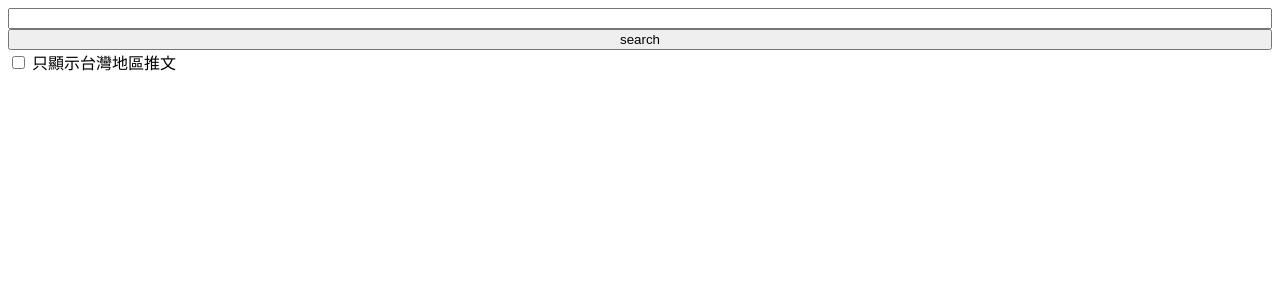
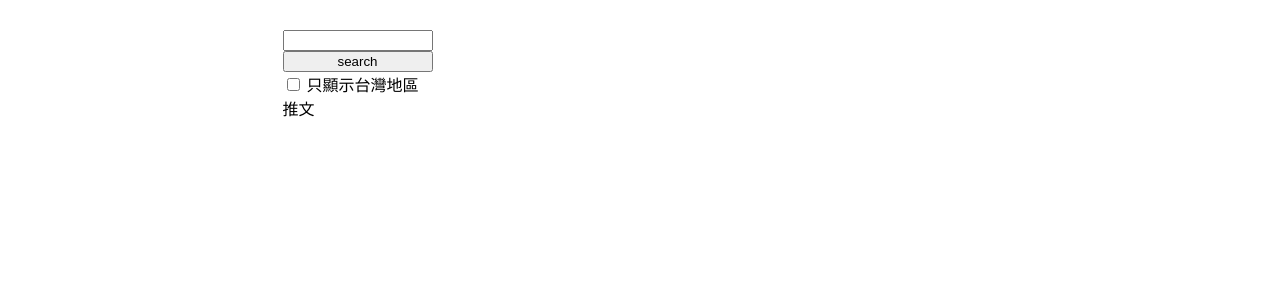
Before and after one commit to ShooBoost/search_for_taiwan, a Nuxt app: page / in a window 1280 px wide. Shown: the top 300 px of the page. Built offline with nearby package versions, Linux system fonts and the light colour scheme.

Commit message:
修改 scss 做了 RWD

```diff
--- a/assets/scss/main.scss
+++ b/assets/scss/main.scss
@@ -1,7 +1,53 @@
-.searchbox__input{
-  box-sizing: border-box;
-  width: 100%
+@mixin desktop{
+  @media (min-width: 577px) {
+    @content
+  }
 }
-.searchbox__btn{
-  width: 100%
+$color-black: #000;
+html, body {
+  padding: 0;
+  margin: 0;
 }
+.indexpage {
+  @include desktop {
+    display: flex;
+    justify-content:space-around;
+  }
+}
+.searchbox {
+  margin-top: 30px;
+  @include desktop{
+    flex-grow: 0;
+    flex-shrink: 0;
+    flex-basis: 150px;
+  }
+  .searchbox__input{
+    box-sizing: border-box;
+    width: 100%;
+  }
+  .searchbox__btn{
+    width: 100%;
+  }
+}
+.twitterlist {
+  padding: 0;
+  @include desktop{
+    max-width: 750px;
+  }
+}
+.tweetcard{
+  text-decoration: none;
+  display: flex;
+  @include desktop{
+    width: 100%;
+  }
+  .tweetcard__img {
+    object-fit: contain;
+  }
+  .tweetcard__info {
+    flex-grow: 1;
+  }
+}
+.tweetcard--dark {
+  color: $color-black;
+}
--- a/components/TweetCard.vue
+++ b/components/TweetCard.vue
@@ -1,7 +1,7 @@
 <template>
-  <a :href="`https://twitter.com/${tweet.author_username}/status/${tweet.id}`">
-    <img :src="tweet.profile_image_url" :alt="tweet.author_name">
-    <div>
+  <a :href="`https://twitter.com/${tweet.author_username}/status/${tweet.id}`" class="tweetcard tweetcard--dark" target="_blank">
+    <img :src="tweet.profile_image_url" :alt="tweet.author_name" class="tweetcard__img">
+    <div class="tweetcard__info">
       <h3>{{ tweet.author_name }}</h3>
       <p>{{ tweet.text }}</p>
       <p>{{ tweet.created_at }}</p>
--- a/components/TwitterResultList.vue
+++ b/components/TwitterResultList.vue
@@ -1,9 +1,6 @@
 <template>
-  <ul>
-    <li v-for="tweet in tweets" :key="tweet.id">
-      <!-- {{ tweet.text }} -->
-      <TweetCard :tweet="tweet" />
-    </li>
+  <ul class="twitterlist">
+      <TweetCard v-for="tweet in tweets" :key="tweet.id" :tweet="tweet" />
   </ul>
 </template>
 <script>
--- a/components/TwitterSearchBox.vue
+++ b/components/TwitterSearchBox.vue
@@ -1,5 +1,5 @@
 <template>
-  <div>
+  <div class="searchbox">
     <input
       v-model="keywords"
       type="text"
@@ -8,8 +8,8 @@
     <button type="button" class="searchbox__btn" @click="fetchTweets">
       search
     </button>
-    <input id="searchbox__checkbox" v-model="isTaiwan" type="checkbox">
-    <label for="searchbox__checkbox" /> 只顯示台灣地區推文
+    <input id="searchbox__checkbox" v-model="isTaiwan" type="checkbox" class="searchbox__checkbox">
+    <label for="searchbox__checkbox" class="searchbox__checklabel" /> 只顯示台灣地區推文
   </div>
 </template>
 <script>
--- a/pages/index.vue
+++ b/pages/index.vue
@@ -1,5 +1,5 @@
 <template>
-  <div>
+  <div class="indexpage">
     <TwitterSearchBox />
     <TwitterResultList />
   </div>
```
